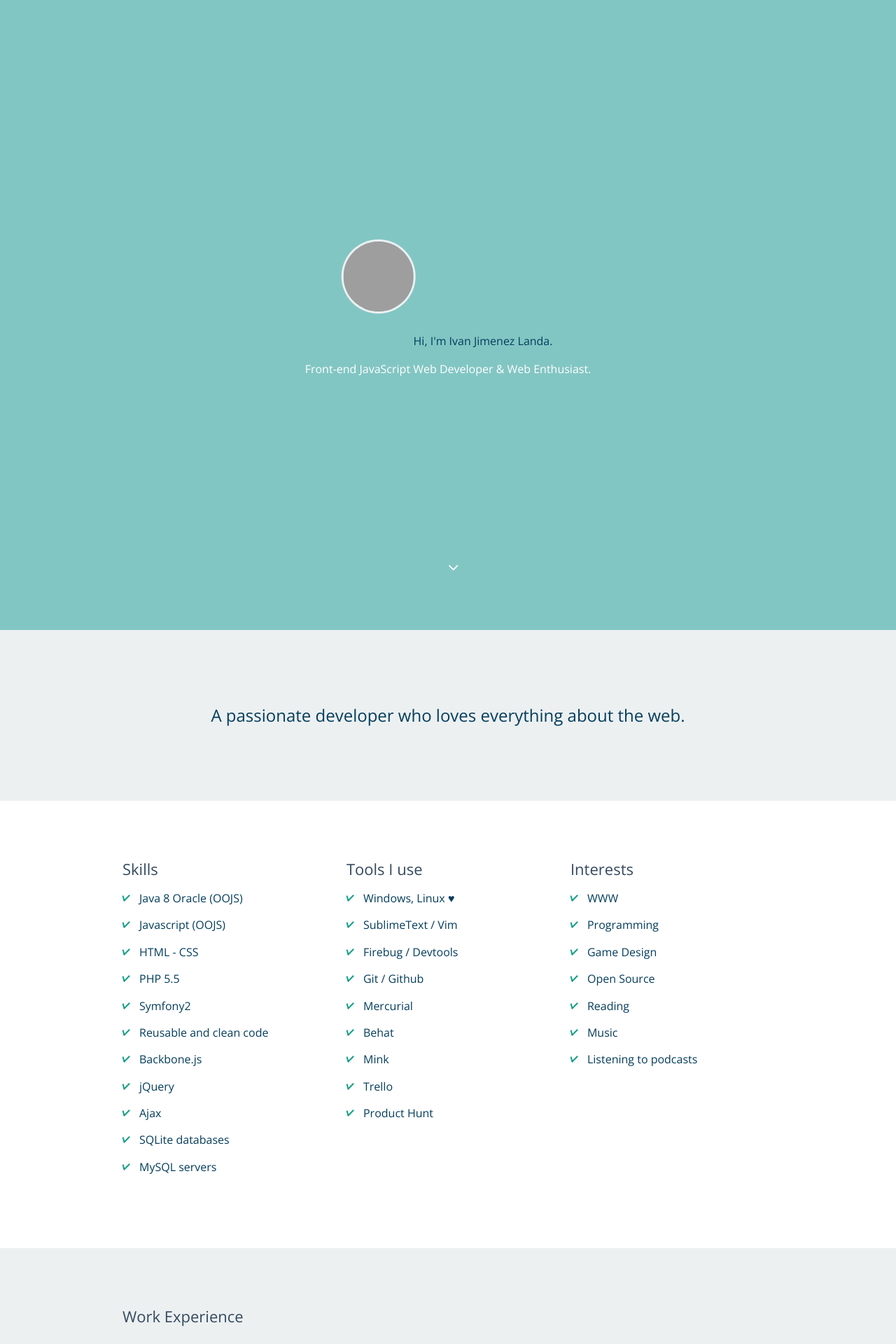
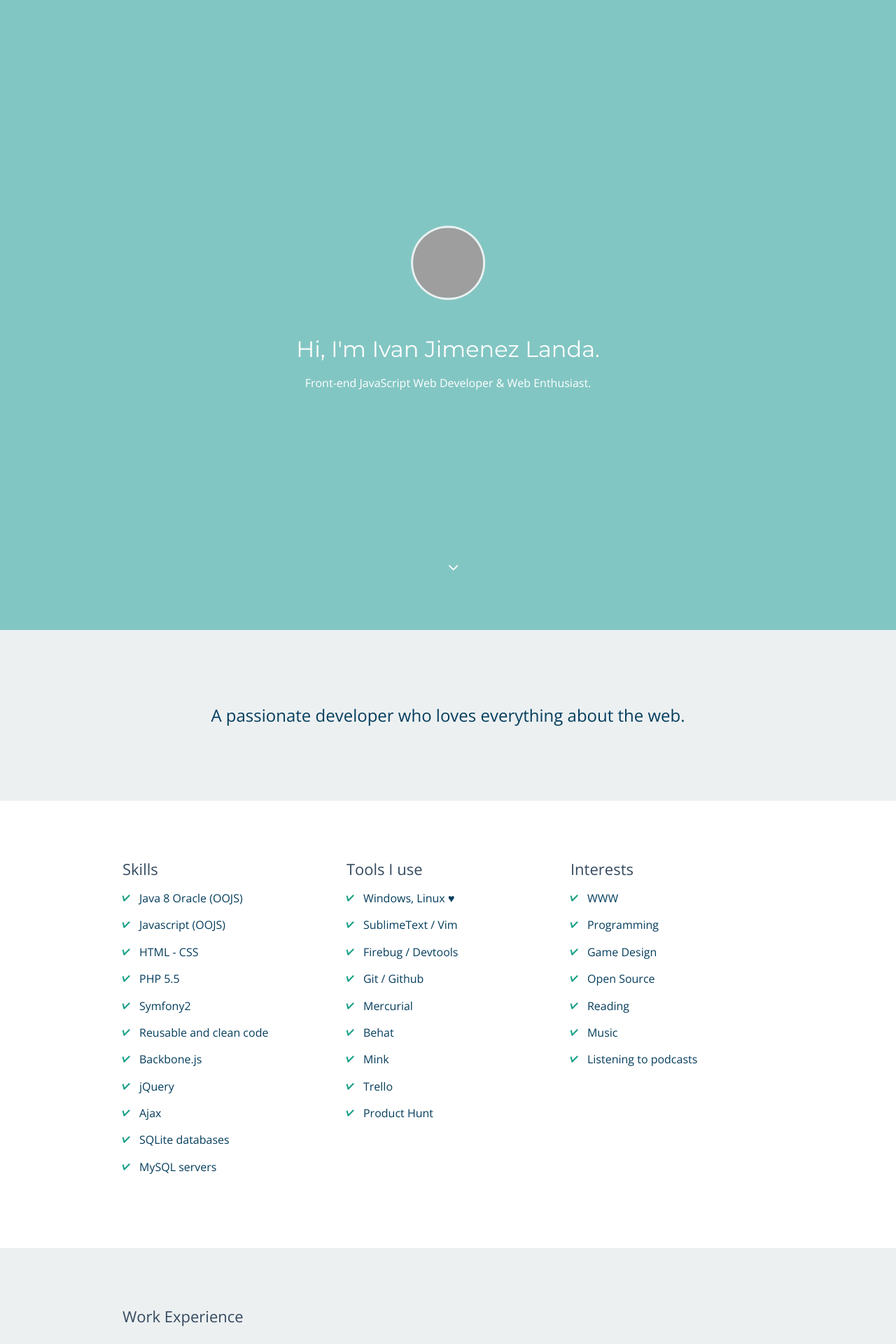
Before and after one commit to Necronexuz/Ivanjimenez.github.io, a Jekyll site: the page built from index.html, in a window 1280 px wide. Shown: the top 1920 px of the page at 70% size. Built offline with Jekyll 4.4.1, drawn with Linux system fonts in a browser that asks for light colours; nearby versions of some CDN libraries; Markdown is read by kramdown in place of the engine named in the settings; grey boxes are pictures that could not be loaded.

Commit message:
Update home.html

```diff
--- a/_layouts/home.html
+++ b/_layouts/home.html
@@ -40,7 +40,7 @@
   <!-- Start Hero Section -->
   <section class="hero">
     <div class="hero__inner text-center">
-      <img src="img/ivan.jpg" class="hero__photo" alt="Ivan Jimenez" height="420" width="500>
+      <img src="img/ivan.jpg" class="hero__photo" alt="Ivan Jimenez" >
       <h2 class="hero__title">Hi, I'm Ivan Jimenez Landa.</h2>
       <p class="hero__intro">Front-end JavaScript Web Developer &amp; Web Enthusiast.</p>
     </div>
```
